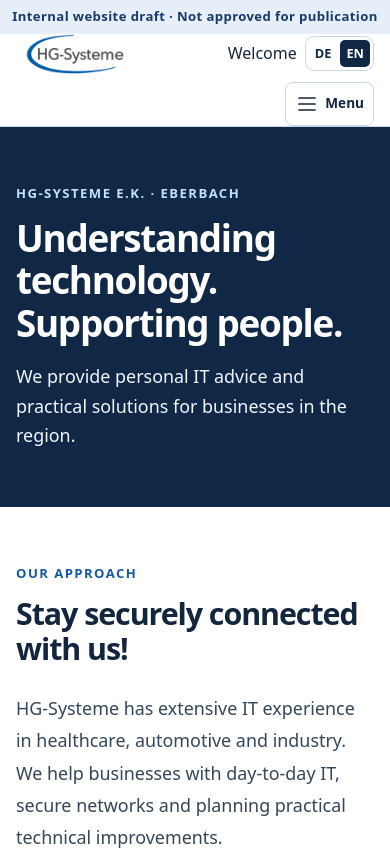
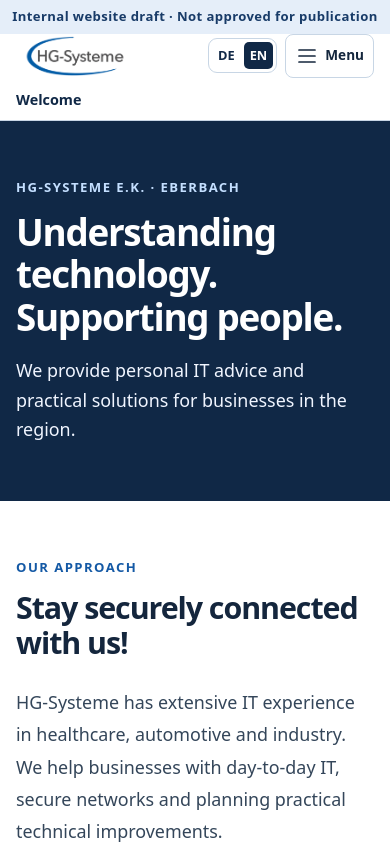
Before and after one commit to scncvk19/Website_hg, a Next.js app: page /en/about in a window 390 px wide. Shown: the top 850 px of the page. Built offline with nearby package versions, Linux system fonts and the light colour scheme.

Commit message:
Startseitenlink auch in kompakter Kopfzeile sichtbar machen

```diff
--- a/components/navigation.module.css
+++ b/components/navigation.module.css
@@ -3,6 +3,7 @@
 .header :global(.desktop-nav){gap:clamp(12px,1.5vw,20px)}
 .header :global(.official-logo){width:180px}
 .desktopSocial{flex-shrink:0}
+.mobileHome{display:none}
 .socialLinks{display:flex;align-items:center;gap:4px;flex-wrap:wrap;color:var(--navy)}
 .socialLinks a{display:inline-flex;align-items:center;justify-content:center;gap:8px;padding:7px;min-width:36px;min-height:36px;border-radius:6px;color:inherit;line-height:1.3}
 .socialLinks a:hover{background:#e8f1fb;color:var(--teal)}
@@ -35,6 +36,8 @@
 @media(max-width:1180px){.header :global(.header-cta){display:none}}
 @media(max-width:1120px){
  .header :global(.desktop-nav),.desktopSocial{display:none}
+ .mobileHome{display:inline-flex;align-items:center;flex-shrink:0;min-height:40px;padding:6px 4px;color:var(--navy);font-size:.9rem;font-weight:700;white-space:nowrap}
+ .mobileHome:hover{color:var(--teal);text-decoration:underline;text-underline-offset:3px}
  .header :global(.mobile-nav){display:block;position:relative}
  .header :global(.header-inner){flex-wrap:wrap;justify-content:flex-end;gap:8px}
  .header :global(.brand){margin-right:auto}
@@ -44,5 +47,5 @@
  .header :global(.mobile-nav nav>a:hover){background:var(--paper)}
 }
 @media(max-width:740px){.footerGroups{grid-template-columns:minmax(0,1fr);gap:0}.footerGroup+.footerGroup{border-top:1px solid var(--line)}.footerIntro{align-items:flex-start}.footerQuick{gap:9px}.footerBottom{align-items:flex-start}.header :global(.official-logo){width:155px}}
-@media(max-width:480px){.header :global(.official-logo){width:120px;max-width:100%}.footer{padding-top:24px}.footerBrand :global(.official-logo){width:145px}}
+@media(max-width:480px){.mobileHome{order:1;flex-basis:100%;min-height:34px;padding:2px 0 8px}.header :global(.official-logo){width:120px;max-width:100%}.footer{padding-top:24px}.footerBrand :global(.official-logo){width:145px}}
 @media(max-width:350px){.header :global(.official-logo){width:105px}.header :global(.mobile-nav summary){padding:7px}.footerQuick{width:100%}}
```
